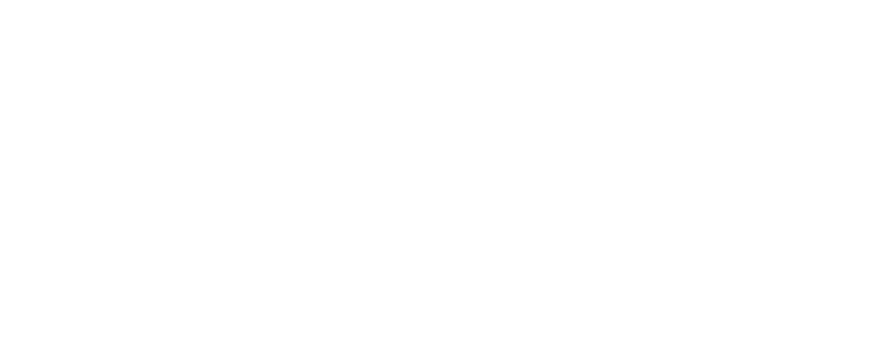
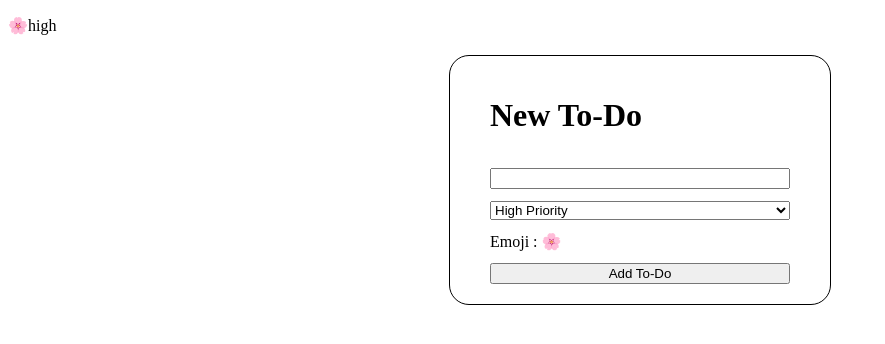
Before and after one commit to Utkarshende/frontend-todo, a React (Vite) app: page /edit/1 in a window 1280 px wide. Before the commit this address had no page. Shown: the top 344 px of the page, without its empty margins (0-885 px from the left). Built offline with nearby package versions, Linux system fonts and the light colour scheme.

Commit message:
EditTodo file built

```diff
--- a/src/main.jsx
+++ b/src/main.jsx
@@ -1,6 +1,7 @@
 import { createRoot } from 'react-dom/client';
 import Home from './views/Home/Home.jsx';
 import NewTodo from './views/NewTodo/NewTodo.jsx';
+import EditTodo from './views/EditTodo/EditTodo.jsx';
 import {BrowserRouter, Routes ,Route} from 'react-router';
 
 const root = createRoot(document.getElementById('root'));
@@ -10,6 +11,7 @@
     <Routes>
         <Route path="/" element={<Home />}/>
         <Route path="/new" element={<NewTodo />}/>
+        <Route path="/edit/:id" element={<EditTodo/>}/>
     </Routes>
     </BrowserRouter>
 );
--- /dev/null
+++ b/src/views/EditTodo/EditTodo.css
@@ -0,0 +1,10 @@
+.edit-todo-form{
+    display: flex;
+    flex-direction: column;
+    gap:12px;
+    width: 300px;
+    padding: 20px 40px;
+    border: 1px solid #000;
+    margin: 20px auto;
+    border-radius: 20px;
+}
--- /dev/null
+++ b/src/views/EditTodo/EditTodo.jsx
@@ -0,0 +1,58 @@
+import { useState } from 'react';
+import './EditTodo.css';
+import EmojiPicker from 'emoji-picker-react';
+import axios from 'axios';
+
+function EditTodo() {
+
+const [todoData, setTodoData]=useState({ todoItem:"", priority: "high", emoji:"🌸"});
+
+    const [emojiPickerOpen, setEmojiPickerOpen]=useState(false);
+
+    const addTodo= async()=>{
+      const response= await axios.post(`${import.meta.env.VITE_API_URL}/todos`,todoData);
+      if(response){
+        alert("To-Do item added successfully");
+        setTimeOut(()=>{window.location.href="/"},2000)};
+    };
+
+  return (
+    <div>
+     <p>
+      {todoData.todoItem}
+      {todoData.emoji}
+     {todoData.priority}
+     </p>
+     <div className='new-todo-form'>
+        <h1>New To-Do</h1>
+     <input
+     type="text"
+      value={todoData.todoItem}
+      onChange={(e)=>{
+        setTodoData({...todoData, todoItem: e.target.value,});
+      }}/>
+
+      <select value={todoData.priority}
+      onChange={(e)=>{
+        setTodoData({...todoData,priority: e.target.value,});
+      }}>
+        <option value="low">Low Priority</option>
+        <option value="medium">Medium Priority</option>
+        <option value="high">High Priority</option>
+      </select>
+      <span onClick={()=>{
+      setEmojiPickerOpen(!emojiPickerOpen);
+     }}> Emoji : {todoData.emoji}</span>
+
+
+      <EmojiPicker onEmojiClick={({emoji})=>{
+        setTodoData({...todoData, emoji:emoji,});
+        setEmojiPickerOpen(false);
+      }}
+      open={emojiPickerOpen}/>
+      <button onClick={addTodo}>Add To-Do</button>
+      </div>
+      </div>
+  )
+}
+export default EditTodo
```
